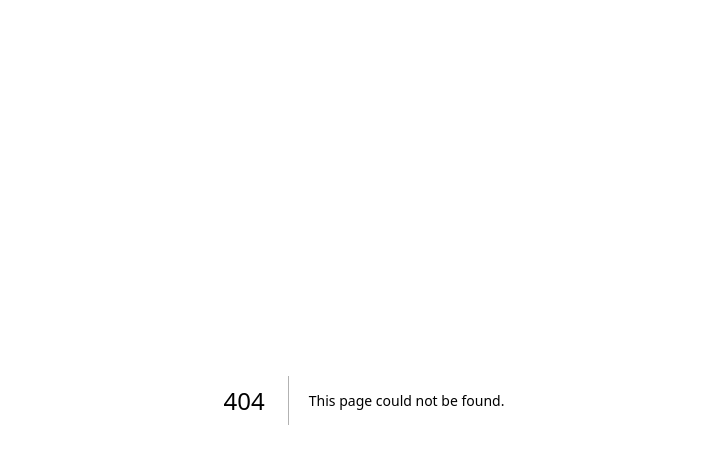
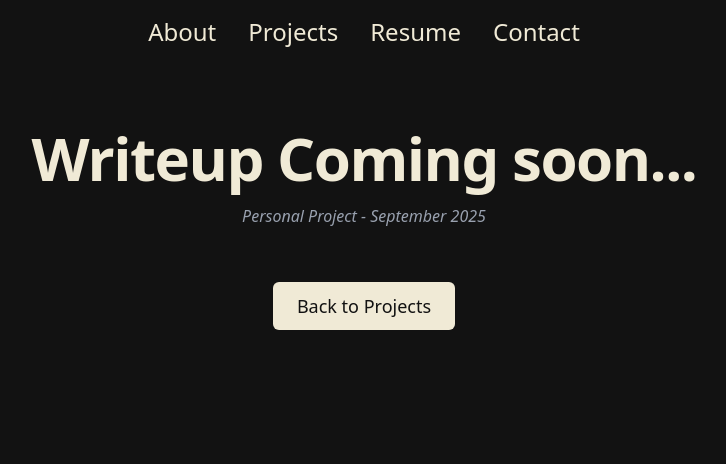
Before and after one commit to CarsonMelton/Personal-Site, a Next.js app: page /projects/docker-pipeline in a window 1280 px wide. Before the commit this address had no page. Shown: the top 464 px of the page, without its empty margins (276-1002 px from the left). Built offline with nearby package versions, Linux system fonts and the light colour scheme.

Commit message:
Adding Docker Pipeline Project

```diff
--- /dev/null
+++ b/src/app/projects/docker-pipeline/page.tsx
@@ -0,0 +1,39 @@
+import React from "react";
+import Navbar from "@/components/Navbar";
+import Link from "next/link";
+
+export default function LiDARProjectPage() {
+  return (
+    <div className="min-h-screen flex flex-col bg-[#121212] text-[#F0EAD6]">
+      {/* Navbar */}
+      <Navbar />
+
+      <main className="flex-grow max-w-4xl mx-auto px-6 pt-32 pb-20">
+        {/* Project Header */}
+        <h1 className="text-5xl md:text-6xl font-bold mb-4 tracking-tight text-center">
+          Writeup Coming soon...
+        </h1>
+        <p className="text-gray-400 italic text-center mb-12">
+          Personal Project - September 2025
+        </p>
+
+        {/* Project Description */}
+        <section className="space-y-6 text-lg md:text-xl leading-relaxed text-gray-300">
+          <p>
+          </p>
+          {/* Add more unique content, images, diagrams, etc. */}
+        </section>
+
+        {/* Back to Projects */}
+        <div className="mt-16 text-center">
+          <Link
+            href="/projects"
+            className="px-6 py-3 bg-[#F0EAD6] text-[#121212] rounded-md text-lg hover:bg-gray-300 transition"
+          >
+            Back to Projects
+          </Link>
+        </div>
+      </main>
+    </div>
+  );
+}
--- a/src/app/projects/page.tsx
+++ b/src/app/projects/page.tsx
@@ -1,5 +1,5 @@
 import React from "react";
-import { Cpu, Shield, Code } from "lucide-react";
+import { Cpu, Shield, Code, Anchor } from "lucide-react";
 import Link from "next/link";
 
 import Navbar from "@/components/Navbar";
@@ -33,6 +33,13 @@ export default function ProjectsPage() {
               title="AI-Generated Phishing Detection"
               description="Built ML models to detect AI-generated phishing emails using datasets from OpenAI/Anthropic, with preprocessing and sklearn training."
             />
+
+            <Card
+              href="/projects/docker-pipeline"
+              icon={<Anchor className="w-10 h-10" />}
+              title="Secure Docker CI/CD Pipeline"
+              description="Used GitHub Actions to create a CI/CD pipeline for vulnerability scanning of Docker containers"
+            />
           </div>
 
           {/* Back to Home Button */}
```
